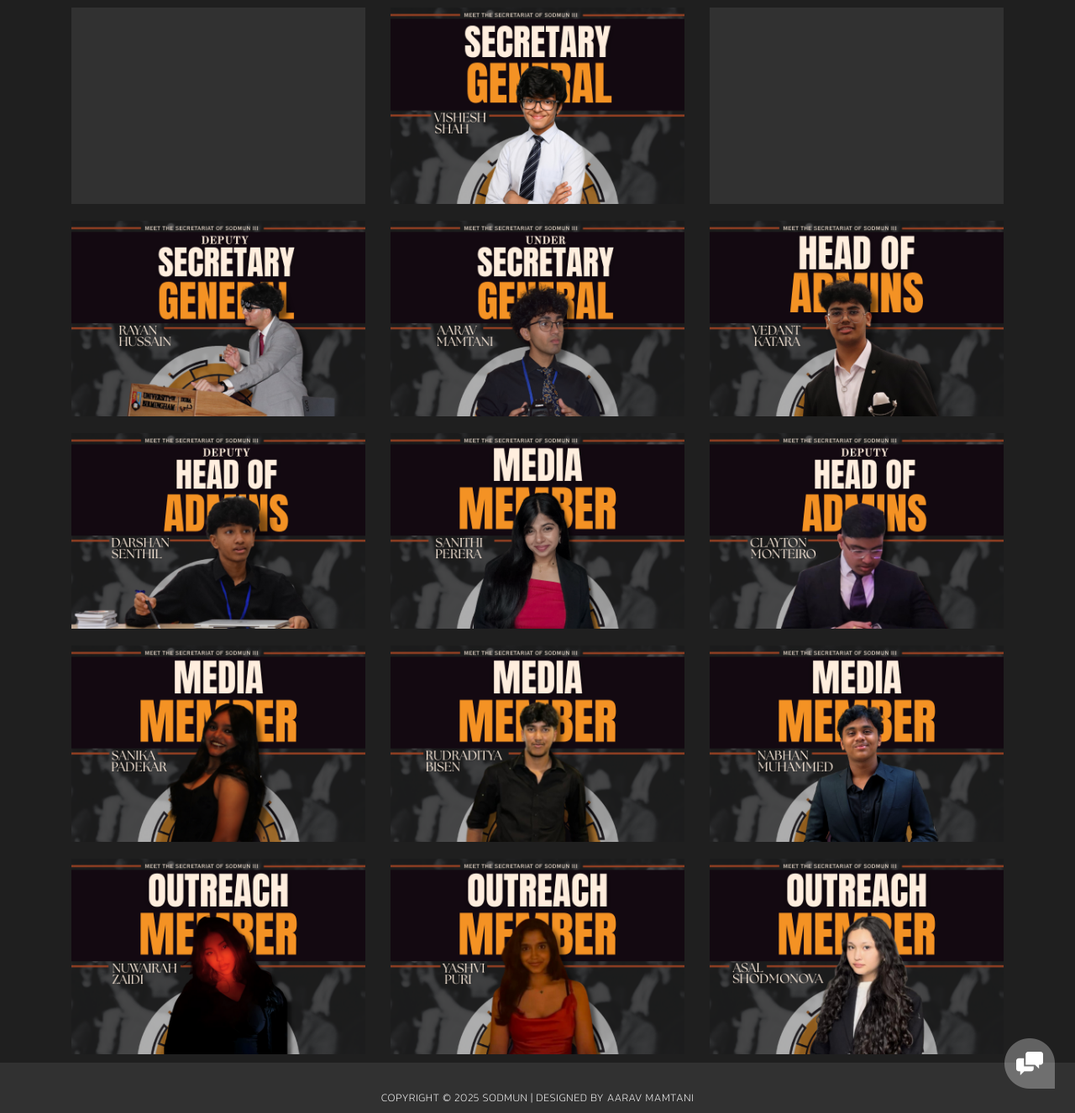
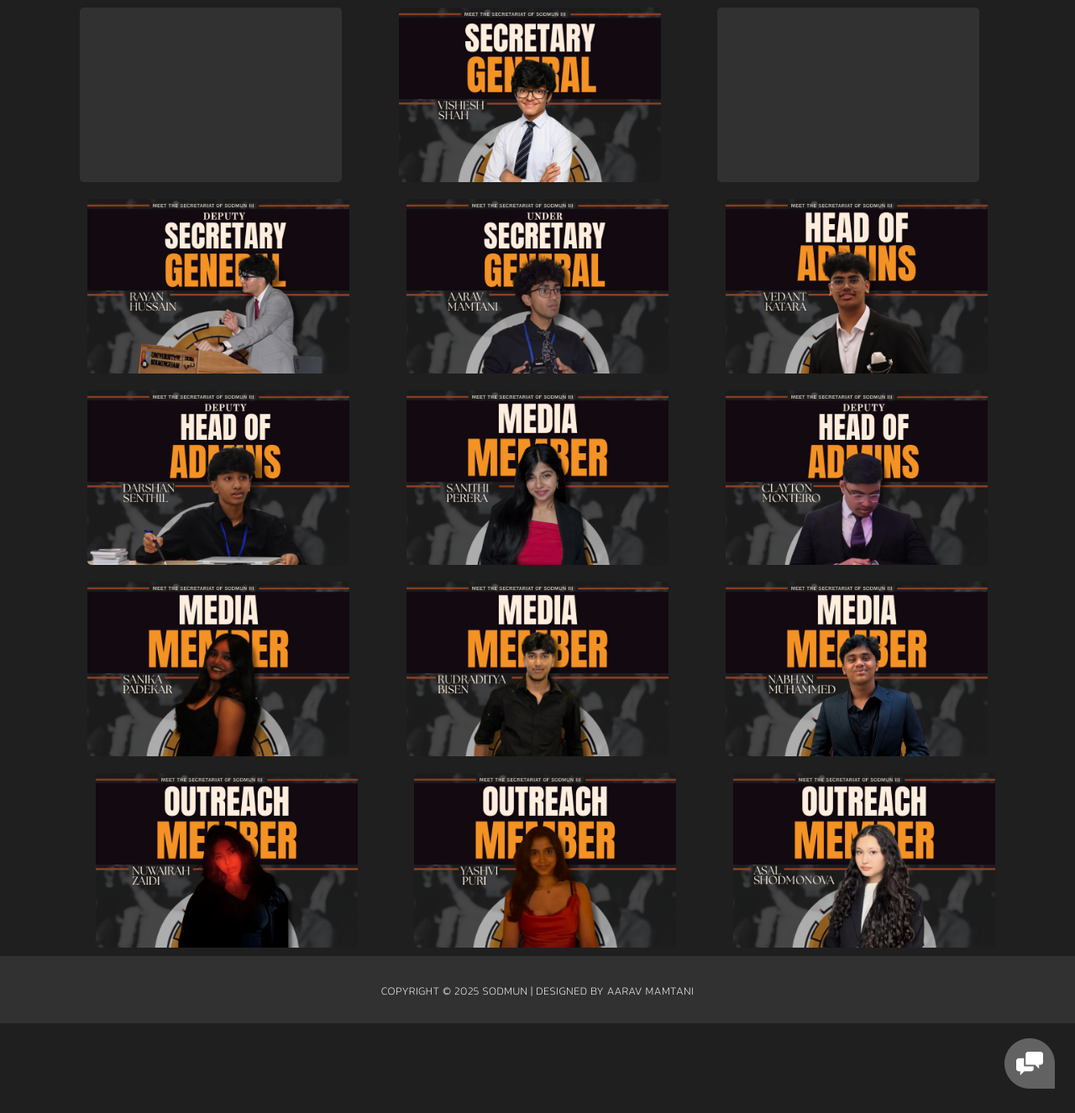
Before and after one commit to aya-aladdin/sodmun, a Flask app: page /secretariat in a window 1280 px wide. Shown: the part 296-1622 px from the top of the page at 84% size. Run offline with Flask 3, Linux system fonts and the light colour scheme; some libraries are stand-ins or nearby versions.

Commit message:
fixed secreteriat, rounded corners

```diff
--- a/sodmun/templates/secretariat.html
+++ b/sodmun/templates/secretariat.html
@@ -3,7 +3,7 @@
     <head>
         <meta charset="utf-8">
         <meta http-equiv="X-UA-Compatible" content="IE=edge,chrome=1">
-  		<title>SODMUN</title>
+        <title>SODMUN</title>
           <link rel="icon" type="image/x-icon" href="{{ url_for('static', filename='img/sodlogo.png') }}">
 
         <meta name="description" content="">
@@ -24,9 +24,9 @@
 
         <style>
 /*
- * SODMUN Website Styles
+ * SODMUN Website Styles (Updated)
  * ---------------------------------------------
- * General styles, typography, and layout rules.
+ * General styles, typography, and layout rules with image modifications.
  * ---------------------------------------------
  */
 
@@ -36,7 +36,7 @@
 
 body, html {
   overflow-x: hidden;
-  background-color: #1f1f1f; /* Moved from inline style */
+  background-color: #1f1f1f;
 }
 
 /* =========================================
@@ -54,6 +54,27 @@ body, html {
   width: 100%;
   height: auto;
   display: block;
+  border-radius: 5px; /* Adding slight rounded corners */
+}
+
+/* Desktop Styles (min-width: 992px - Bootstrap's md breakpoint) */
+@media (min-width: 992px) {
+    .col-md-4 {
+        width: 30%; /* Adjusting width to take more space */
+        margin-left: 1.666%; /* Adding some margin for spacing */
+        margin-right: 1.666%;
+    }
+    .col-md-4:first-child {
+        margin-left: 0;
+    }
+    .col-md-4:last-child {
+        margin-right: 0;
+    }
+    .full-screen-portfolio .container {
+        display: flex;
+        flex-wrap: wrap;
+        justify-content: center;
+    }
 }
 
 /* Specific Mobile Styles (up to 767px) */
@@ -135,7 +156,7 @@ body, html {
         </style>
     </head>
 
-<body>
+<body style="background-color: #1f1f1f;">
 
     <nav>
         <div class="logo">
@@ -160,7 +181,6 @@ body, html {
 
 
 
-<!-- CREATE COMMITTEE HTMLs -- LIKE ga1.html, unsc.html etc under /comms SCRATCH THAT JUST DO COMMITTEES.html-->
     <div class="full-screen-portfolio" id="portfolio">
         <div class="container">
 
@@ -181,7 +201,7 @@ body, html {
                 </div>
             </div>
 
-                        <div class="col-md-4 col-sm-6">
+            <div class="col-md-4 col-sm-6">
                 <div class="portfolio-item">
                     <div class="thumb">
                         <div class="hover-effect">
@@ -196,7 +216,8 @@ body, html {
                     </div></a>
                 </div>
             </div>
-                        <div class="col-md-4 col-sm-6">
+
+            <div class="col-md-4 col-sm-6">
                 <div class="portfolio-item">
                     <div class="thumb">
                         <div class="hover-effect">
@@ -211,12 +232,6 @@ body, html {
                     </div></a>
                 </div>
             </div>
-
-
-
-
-
-
 
             <div class="col-md-4 col-sm-6">
                 <div class="portfolio-item">
@@ -432,25 +447,19 @@ body, html {
     </footer>
 
 
-      <!-- Modal button -->
-    <div class="popup-icon">
+      <div class="popup-icon">
       <button id="modBtn" class="modal-btn"><img src="{{ url_for('static', filename='img/contact-icon.png') }}" alt=""></button>
     </div>
 
-    <!-- Modal -->
     <div id="modal" class="modal">
-      <!-- Modal Content -->
       <div class="modal-content">
-        <!-- Modal Header -->
         <div class="modal-header">
           <h3 class="header-title">Say hello to <em> the SOD MUN Network</em></h3>
           <div class="close-btn"><img src="{{ url_for('static', filename='img/close_contact.png') }}" alt=""></div>
         </div>
-        <!-- Modal Body -->
-      <div class="modal-body">
+        <div class="modal-body">
   <div class="col-md-6 col-md-offset-3">
     <form id="contact" action="https://formspree.io/f/xnnzjeqy" method="POST">
-      <!-- Redirect back to same page after submission -->
       <input type="hidden" name="_redirect" value="{{ url_for('secretariat') }}">
 
       <div class="row">
```
